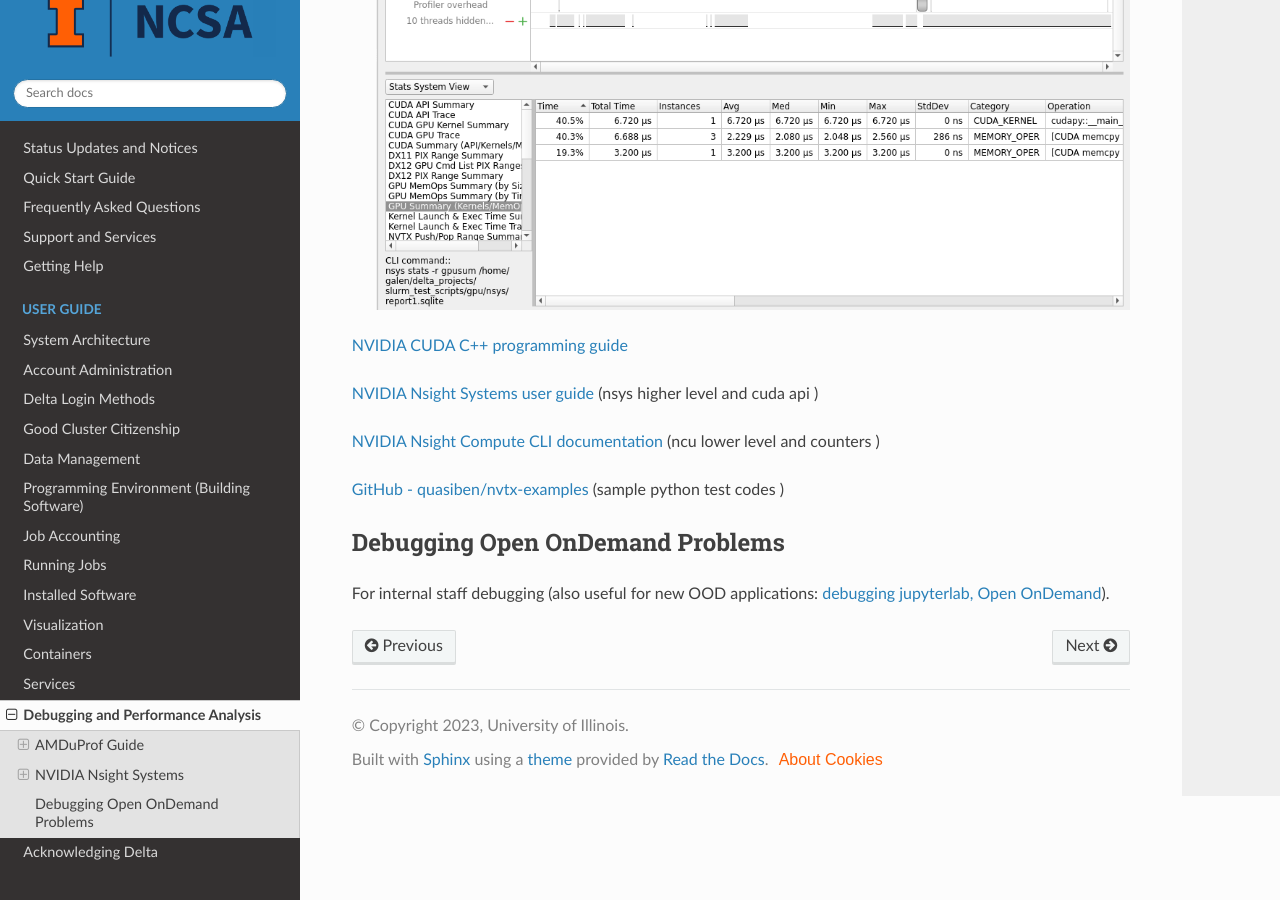
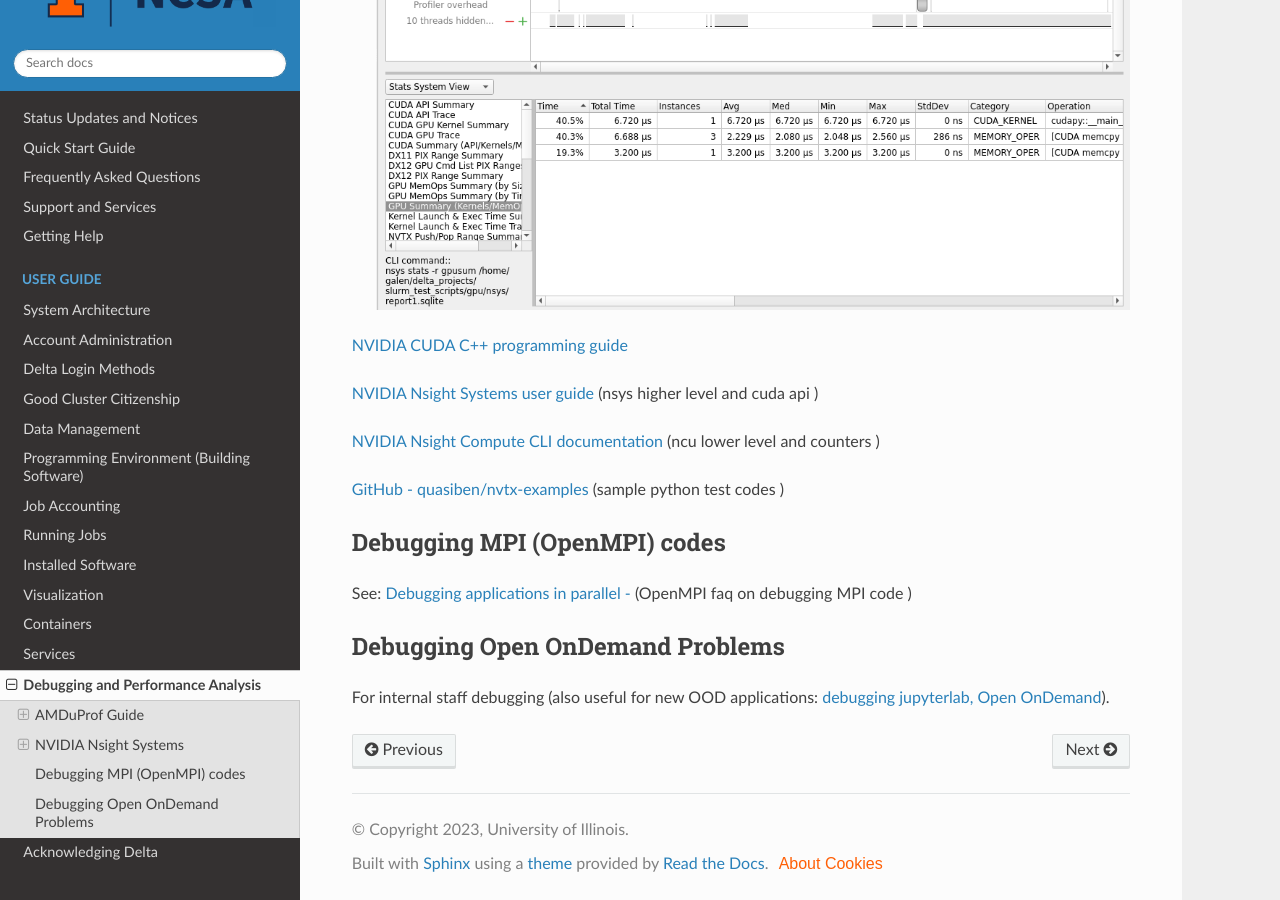
Before and after one commit to ncsa/Delta_doc, a Sphinx documentation site: the page built from docs/source/user_guide/debug_perf.rst, in a window 1280 px wide and 900 px high, scrolled down 13909 px. Built offline with Sphinx 7.4.7 and the Read the Docs theme 2.0.0, drawn with Linux system fonts in a browser that asks for light colours.

Commit message:
add section for debug MPI

```diff
--- a/docs/source/user_guide/debug_perf.rst
+++ b/docs/source/user_guide/debug_perf.rst
@@ -420,6 +420,11 @@ Nsight Systems Setup on Local Workstation to Use with Delta
 
 `GitHub - quasiben/nvtx-examples <https://github.com/quasiben/nvtx-examples>`_ (sample python test codes )
 
+Debugging MPI (OpenMPI) codes
+-----------------------------
+
+See: `Debugging applications in parallel - <https://www.open-mpi.org/faq/?category=debugging>`_ (OpenMPI faq on debugging MPI code )
+
 Debugging Open OnDemand Problems
 ---------------------------------
 
```
